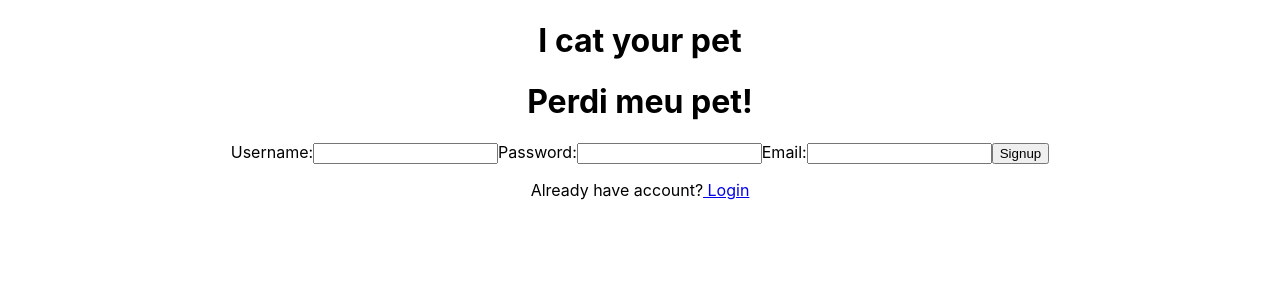
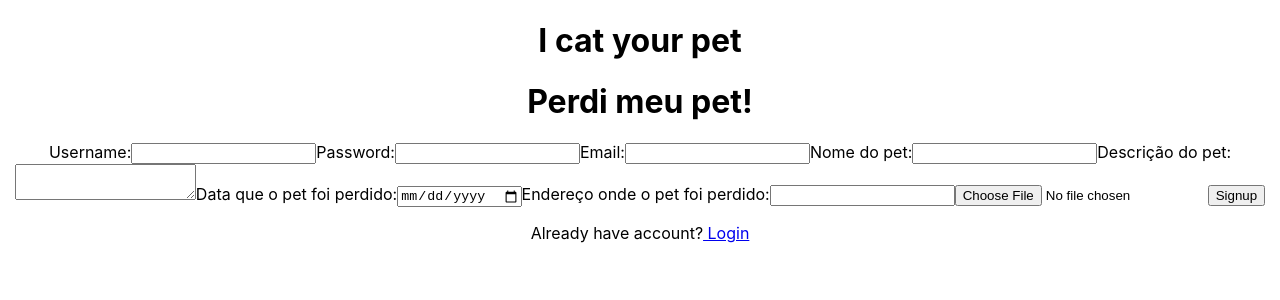
Before and after one commit to juliane-arruda/Final-Project-Full-Stack-IronHack-Front-End, a React (Create React App) app: page /signup-lost in a window 1280 px wide. Shown: the top 300 px of the page. Built offline with nearby package versions, Linux system fonts and the light colour scheme; no server answers.

Commit message:
location and date form

```diff
--- a/src/components/auth/signupFound.js
+++ b/src/components/auth/signupFound.js
@@ -114,6 +114,18 @@ handleFormSubmit(event) {
                 name="petDescription"
                 value={this.state.petDescription}
                 onChange={e => this.handleChange(e)} />
+          <label>Data que o pet foi perdido:</label>
+            <input
+                type="date"
+                name="petDate"
+                value={this.state.petDate}
+                onChange={e => this.handleChange(e)} />
+          <label>Endereço onde o pet foi perdido:</label>
+            <input
+                type="text"
+                name="petLocation"
+                value={this.state.petLocation}
+                onChange={e => this.handleChange(e)} />
           <input
                 type="file"
                 onChange={(e) => this.handleFileUpload(e)} />
--- a/src/components/auth/signupLost.js
+++ b/src/components/auth/signupLost.js
@@ -1,11 +1,21 @@
 import React, { Component } from 'react';
 import AuthService from './auth-service';
 import { Link } from 'react-router-dom';
+import AddPet from '../pets/addPet'
 
 class SignupLost extends Component {
     constructor(props) {
         super(props);
-        this.state = { username: "", password: "", email: "", role: "LOST" };
+        this.state = {
+        username: "",
+        password: "",
+        email: "",
+        role: "LOST",
+        petName: "",
+        petDescription: "",
+        imageUrl: "",
+        petLocation: "",
+        petDate: "", };
         this.service = new AuthService();
         this.handleFormSubmit = this.handleFormSubmit.bind(this);
         this.handleChange = this.handleChange.bind(this);
@@ -13,15 +23,19 @@ class SignupLost extends Component {
 
 handleFormSubmit(event) {
     event.preventDefault();
-    const { username, password, email, role } = this.state
+    const { username, password, email, role, petName, petDescription, imageUrl, petLocation, petDate } = this.state
     this.service
-        .signup(username, password, email, role)
+        .signup(username, password, email, role, petName, petDescription, imageUrl, petLocation, petDate)
         .then(user => {
             this.setState({
-                username: "",
-                password: "",
-                email: "",
-                role: ""
+            username: "",
+            password: "",
+            email: "",
+            petName: "",
+            petDescription: "",
+            imageUrl: "",
+            petLocation: "",
+            petDate: "",
             });
             this.props.getUser(user);
             this.props.history.push("/pets")
@@ -38,6 +52,25 @@ handleFormSubmit(event) {
         const { name, value } = event.target;
         this.setState({ [name]: value });
     }
+
+    handleFileUpload = e => {
+        // console.log("The file to be uploaded is: ", e.target.files[0]);
+
+        const uploadData = new FormData();
+        // imageUrl => this name has to be the same as in the model since we pass
+        // req.body to .create() method when creating a new thing in '/api/things/create' POST route
+        uploadData.append("imageUrl", e.target.files[0]);
+
+        this.service.handleUpload(uploadData)
+          .then(response => {
+            console.log('response is: ', response);
+            // after the console.log we can see that response carries 'secure_url' which we can use to update the state
+            this.setState({ imageUrl: response.secure_url });
+          })
+          .catch(err => {
+            console.log("Error while uploading the file: ", err);
+          });
+      }
 
     render() {
         console.log(this.props);
@@ -69,9 +102,35 @@ handleFormSubmit(event) {
                 onChange={this.handleChange}
               />
 
+          <label>Nome do pet:</label>
+            <input
+                type="text"
+                name="petName"
+                value={this.state.petName}
+                onChange={e => this.handleChange(e)} />
+          <label>Descrição do pet:</label>
+            <textarea
+                type="text"
+                name="petDescription"
+                value={this.state.petDescription}
+                onChange={e => this.handleChange(e)} />
+          <label>Data que o pet foi perdido:</label>
+            <input
+                type="date"
+                name="petDate"
+                value={this.state.petDate}
+                onChange={e => this.handleChange(e)} />
+          <label>Endereço onde o pet foi perdido:</label>
+            <input
+                type="text"
+                name="petLocation"
+                value={this.state.petLocation}
+                onChange={e => this.handleChange(e)} />
+          <input
+                type="file"
+                onChange={(e) => this.handleFileUpload(e)} />
 
-
-              <input type="submit" value="Signup" />
+            <input type="submit" value="Signup" />
             </form>
             {this.state.message && <p>{this.state.message}</p>}
             <p>
```
